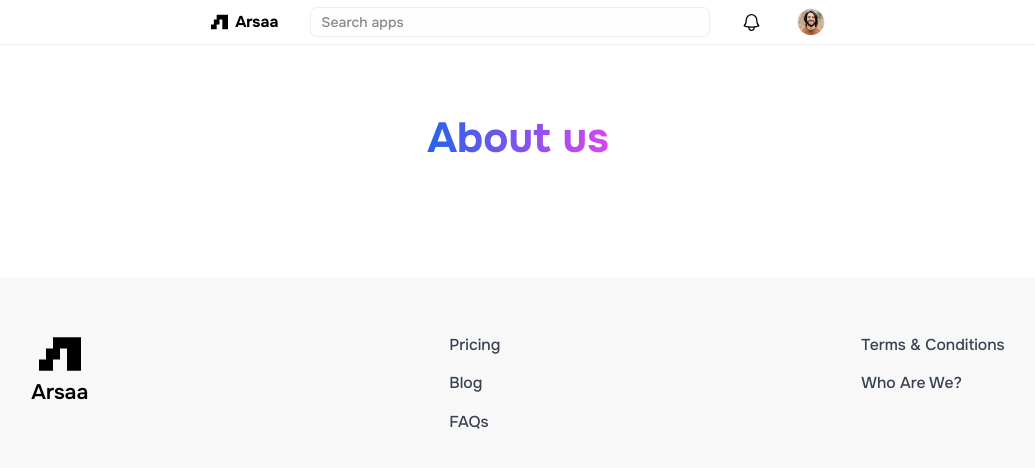
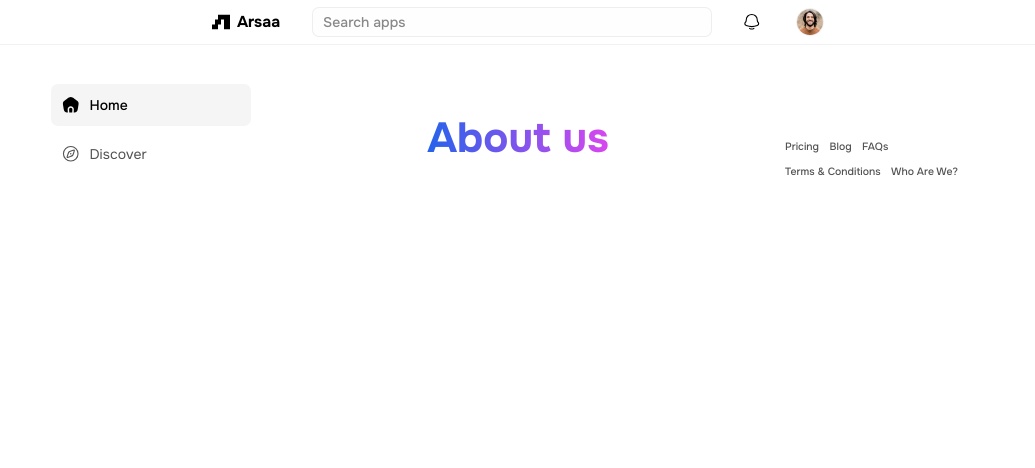
Before and after one commit to hasaansworld/deals-next, a Next.js app: page /about-us in a window 1280 px wide. Shown: the top 468 px of the page, without its empty margins (122-1157 px from the left). Built offline with nearby package versions, Linux system fonts and the light colour scheme.

Commit message:
added navigation and huge icons

```diff
--- a/app/components/footer/footer.jsx
+++ b/app/components/footer/footer.jsx
@@ -3,31 +3,23 @@ import Link from 'next/link';
 
 const Footer = () => {
 	return (
-		<footer className="min-h-60 w-full bg-[#f8f8f8] p-16">
-			<div className="w-6/7 3xl:w-1/2 mx-auto flex items-start justify-between lg:w-5/6 2xl:w-3/5">
-				<div className="flex flex-col items-center">
-					<img src="/icon_black.svg" className="w-12" />
-					<h3 className="mt-1 text-2xl font-semibold text-black">Arsaa</h3>
-				</div>
-				<div>
+		<footer className="mt-40 w-full">
+			<div className="flex flex-wrap items-start gap-3">
 				<Link href="/pricing">
-						<h5 className="cursor-pointer text-lg font-medium text-gray-700 hover:underline">Pricing</h5>
+					<h5 className="cursor-pointer text-xs font-medium text-neutral-600 hover:underline">Pricing</h5>
 				</Link>
 				<Link href="/blog">
-						<h5 className="mt-4 cursor-pointer text-lg font-medium text-gray-700 hover:underline">Blog</h5>
+					<h5 className="cursor-pointer text-xs font-medium text-neutral-600 hover:underline">Blog</h5>
 				</Link>
 				<Link href="/faqs">
-						<h5 className="mt-4 cursor-pointer text-lg font-medium text-gray-700 hover:underline">FAQs</h5>
+					<h5 className="cursor-pointer text-xs font-medium text-neutral-600 hover:underline">FAQs</h5>
 				</Link>
-				</div>
-				<div>
 				<Link href="/terms">
-						<h5 className="cursor-pointer text-lg font-medium text-gray-700 hover:underline">Terms & Conditions</h5>
+					<h5 className="cursor-pointer text-xs font-medium text-neutral-600 hover:underline">Terms & Conditions</h5>
 				</Link>
 				<Link href="/about-us">
-						<h5 className="mt-4 cursor-pointer text-lg font-medium text-gray-700 hover:underline">Who Are We?</h5>
+					<h5 className="cursor-pointer text-xs font-medium text-neutral-600 hover:underline">Who Are We?</h5>
 				</Link>
-				</div>
 			</div>
 		</footer>
 	);
--- a/app/components/header/header.jsx
+++ b/app/components/header/header.jsx
@@ -1,11 +1,8 @@
 'use client';
 
-import Image from 'next/image';
-import ActionButton from '../action-button/action-button';
-import { MagnifyingGlassIcon, BellIcon } from '@heroicons/react/24/outline';
 import Link from 'next/link';
-import FlatButton from '../action-button/flat-button';
 import { usePathname } from 'next/navigation';
+import Notification03Icon from '../icons/notification';
 
 const Header = () => {
 	const pathName = usePathname();
@@ -24,8 +21,9 @@ const Header = () => {
 					</Link>
 
 					<p className="mx-9 w-[400px] rounded-lg border border-[#666]/10 bg-[#f6f6f6]/10 px-3 py-1 font-medium text-[#888]">Search apps</p>
+
 					<div className="mr-10">
-						<BellIcon className="h-6 w-6 text-black" />
+						<Notification03Icon className="h-5 w-5 text-black" />
 					</div>
 
 					<img src="profile3.jpg" className="h-8 w-8 rounded-full border border-[#eee]" />
--- /dev/null
+++ b/app/components/icons/comment.jsx
@@ -0,0 +1,12 @@
+const Comment02Icon = (props) => (
+	<svg xmlns="http://www.w3.org/2000/svg" viewBox="0 0 24 24" width={24} height={24} color={'#000000'} fill={'none'} {...props}>
+		<path
+			d="M6.09881 19C4.7987 18.8721 3.82475 18.4816 3.17157 17.8284C2 16.6569 2 14.7712 2 11V10.5C2 6.72876 2 4.84315 3.17157 3.67157C4.34315 2.5 6.22876 2.5 10 2.5H14C17.7712 2.5 19.6569 2.5 20.8284 3.67157C22 4.84315 22 6.72876 22 10.5V11C22 14.7712 22 16.6569 20.8284 17.8284C19.6569 19 17.7712 19 14 19C13.4395 19.0125 12.9931 19.0551 12.5546 19.155C11.3562 19.4309 10.2465 20.0441 9.14987 20.5789C7.58729 21.3408 6.806 21.7218 6.31569 21.3651C5.37769 20.6665 6.29454 18.5019 6.5 17.5"
+			stroke="currentColor"
+			strokeWidth="1.5"
+			strokeLinecap="round"
+		/>
+	</svg>
+);
+
+export default Comment02Icon;
--- /dev/null
+++ b/app/components/icons/discover_circle.jsx
@@ -0,0 +1,19 @@
+const DiscoverCircleIcon = (props) => (
+	<svg xmlns="http://www.w3.org/2000/svg" viewBox="0 0 24 24" width={24} height={24} color={'#000000'} fill={'none'} {...props}>
+		<path
+			d="M22 12C22 6.47715 17.5228 2 12 2C6.47715 2 2 6.47715 2 12C2 17.5228 6.47715 22 12 22C17.5228 22 22 17.5228 22 12Z"
+			stroke="currentColor"
+			strokeWidth="1.5"
+		/>
+		<path
+			d="M12.4014 8.29796L15.3213 7.32465C16.2075 7.02924 16.6507 6.88153 16.8846 7.11544C17.1185 7.34935 16.9708 7.79247 16.6753 8.67871L15.702 11.5986C15.1986 13.1088 14.9469 13.8639 14.4054 14.4054C13.8639 14.9469 13.1088 15.1986 11.5986 15.702L8.67871 16.6753C7.79247 16.9708 7.34935 17.1185 7.11544 16.8846C6.88153 16.6507 7.02924 16.2075 7.32465 15.3213L8.29796 12.4014C8.80136 10.8912 9.05306 10.1361 9.59457 9.59457C10.1361 9.05306 10.8912 8.80136 12.4014 8.29796Z"
+			stroke="currentColor"
+			strokeWidth="1.5"
+			strokeLinecap="round"
+			strokeLinejoin="round"
+		/>
+		<path d="M12 12L11.9936 12.0064" stroke="currentColor" strokeWidth="2" strokeLinecap="round" strokeLinejoin="round" />
+	</svg>
+);
+
+export default DiscoverCircleIcon;
--- /dev/null
+++ b/app/components/icons/home.jsx
@@ -0,0 +1,12 @@
+const Home03IconSolid = (props) => (
+	<svg xmlns="http://www.w3.org/2000/svg" viewBox="0 0 24 24" width={24} height={24} color={'#000000'} fill={'none'} {...props}>
+		<path
+			fillRule="evenodd"
+			clipRule="evenodd"
+			d="M9.52408 1.99594C10.36 1.52688 11.1342 1.25 12.0003 1.25C12.8663 1.25 13.6406 1.52688 14.4765 1.99594C15.2864 2.45043 16.2144 3.12145 17.3814 3.96523L17.3814 3.96525L18.8905 5.05633C19.827 5.73347 20.575 6.2743 21.1392 6.77487C21.7217 7.29173 22.1575 7.807 22.434 8.45513C22.711 9.10469 22.778 9.77045 22.7409 10.5381C22.705 11.2789 22.5677 12.1726 22.3964 13.2871L22.0811 15.3387C21.8377 16.9225 21.6439 18.1837 21.3592 19.1662C21.0648 20.1821 20.6501 20.9887 19.9089 21.6052C19.1707 22.2192 18.2914 22.4926 17.2172 22.6231C16.8516 22.6675 16.4525 22.6964 16.0169 22.7151L16.2482 18.554C16.4193 16.0923 14.4683 14 11.9995 14C9.53067 14 7.57973 16.0923 7.75081 18.554L7.98211 22.7151C7.54706 22.6963 7.14851 22.6675 6.78334 22.6231C5.70918 22.4926 4.82985 22.2192 4.09168 21.6052C3.35043 20.9887 2.93572 20.1821 2.64133 19.1662C2.35662 18.1836 2.16283 16.9225 1.91946 15.3387L1.6042 13.2872C1.43291 12.1727 1.29555 11.2789 1.25969 10.5381C1.22252 9.77045 1.28953 9.10469 1.56657 8.45513C1.84301 7.807 2.27883 7.29173 2.86137 6.77487C3.42556 6.27429 4.17357 5.73346 5.11011 5.05632L6.61915 3.96524C7.78614 3.12145 8.71418 2.45043 9.52408 1.99594ZM9.98711 22.7494C10.252 22.75 10.5266 22.75 10.8114 22.75H13.1892C13.4734 22.75 13.7475 22.75 14.0119 22.7494L14.2521 18.4277L14.2527 18.4199C14.3461 17.1122 13.3104 16 11.9995 16C10.6885 16 9.65292 17.1122 9.74632 18.4199L9.74688 18.4277L9.98711 22.7494Z"
+			fill="currentColor"
+		/>
+	</svg>
+);
+
+export default Home03IconSolid;
--- /dev/null
+++ b/app/components/icons/notification.jsx
@@ -0,0 +1,20 @@
+const Notification03Icon = (props) => (
+	<svg xmlns="http://www.w3.org/2000/svg" viewBox="0 0 24 24" width={24} height={24} color={'#000000'} fill={'none'} {...props}>
+		<path
+			d="M2.52992 14.394C2.31727 15.7471 3.268 16.6862 4.43205 17.1542C8.89481 18.9486 15.1052 18.9486 19.5679 17.1542C20.732 16.6862 21.6827 15.7471 21.4701 14.394C21.3394 13.5625 20.6932 12.8701 20.2144 12.194C19.5873 11.2975 19.525 10.3197 19.5249 9.27941C19.5249 5.2591 16.1559 2 12 2C7.84413 2 4.47513 5.2591 4.47513 9.27941C4.47503 10.3197 4.41272 11.2975 3.78561 12.194C3.30684 12.8701 2.66061 13.5625 2.52992 14.394Z"
+			stroke="currentColor"
+			strokeWidth="1.5"
+			strokeLinecap="round"
+			strokeLinejoin="round"
+		/>
+		<path
+			d="M9 21C9.79613 21.6219 10.8475 22 12 22C13.1525 22 14.2039 21.6219 15 21"
+			stroke="currentColor"
+			strokeWidth="1.5"
+			strokeLinecap="round"
+			strokeLinejoin="round"
+		/>
+	</svg>
+);
+
+export default Notification03Icon;
--- /dev/null
+++ b/app/components/navigation/navigation.jsx
@@ -0,0 +1,21 @@
+'use client';
+
+import DiscoverCircleIcon from '../icons/discover_circle';
+import Home03IconSolid from '../icons/home';
+
+const Navigation = () => {
+	return (
+		<div className="fixed top-0 w-[200px] py-24">
+			<div className="flex w-full items-center gap-3 rounded-lg bg-neutral-100 p-3">
+				<Home03IconSolid className="h-5 w-5" />
+				<p className="font-medium text-black">Home</p>
+			</div>
+			<div className="mt-2 flex w-full items-center gap-3 rounded-lg p-3">
+				<DiscoverCircleIcon className="h-5 w-5 text-neutral-600" />
+				<p className="text-neutral-600">Discover</p>
+			</div>
+		</div>
+	);
+};
+
+export default Navigation;
--- a/app/components/post/post.jsx
+++ b/app/components/post/post.jsx
@@ -1,16 +1,6 @@
 import { inter } from '../../fonts';
-import {
-	EllipsisHorizontalIcon,
-	HeartIcon,
-	ChatBubbleOvalLeftIcon,
-	BookmarkIcon,
-	FaceSmileIcon,
-	ArrowPathIcon,
-	ChatBubbleLeftIcon,
-	PlusIcon,
-	PlusSmallIcon,
-	ChevronUpIcon,
-} from '@heroicons/react/24/outline';
+import { Bookmark02Icon, BubbleChatIcon, Comment01Icon, FavouriteIcon, MoreHorizontalIcon } from '@hugeicons/react-pro';
+import Comment02Icon from '../icons/comment';
 
 export default function Post({ index }) {
 	const appIcon = index % 2 == 0 ? '/loom.png' : '/zapier-logomark.svg';
@@ -24,71 +14,40 @@ export default function Post({ index }) {
 		'Ever wondered how to turn your lettering into a working font? Join us as we host Francis Chouquet @Fran6 in this free online talk to chat about his work and how he creates his amazing fonts!';
 
 	return (
-		<div className="mt-3 w-full cursor-pointer rounded-lg border border-[#eee] bg-white">
-			<div className="w-full cursor-pointer rounded-lg p-3">
+		<div className="mt-4 flex w-full items-start gap-3">
+			{/* <img src={appIcon} alt="Loom logo" className="h-10 w-10 rounded-md" /> */}
+			<div className="w-full cursor-pointer rounded-lg border border-[#eee] bg-white p-3">
+				<div className="w-full cursor-pointer rounded-lg">
 					<div className="flex items-center gap-3">
 						<img src={appIcon} alt="Loom logo" className="h-10 w-10 rounded-md" />
 						<div className="grow">
 							<h4 className="font-bold text-black">{appName}</h4>
-						<p className={`${inter.className} text-xs font-medium text-black/60`}>Productivity, Communication</p>
+							<p className={`${inter.className} text-xs text-neutral-400`}>Async video collaboration tool</p>
 						</div>
 
-					<button
-						class={`${inter.className} rounded-lg bg-[#5100ff]/5 px-3 py-0.5 text-sm font-medium text-[#5100ff] hover:bg-[#5100ff] hover:text-white`}
+						{/* <button
+							className={`${inter.className} rounded-lg bg-[#5100ff]/5 px-3 py-0.5 text-sm font-medium text-[#5100ff] hover:bg-[#5100ff] hover:text-white`}
 						>
 							Follow
-					</button>
-					<EllipsisHorizontalIcon className="h-6 w-6 text-black" />
+						</button> */}
+						<MoreHorizontalIcon className="h-6 w-6 text-black" />
 					</div>
-				<p class={`${inter.className} mt-4 leading-tight text-black`}>{postText}</p>
+					<p className={`${inter.className} mt-4 leading-tight text-black`}>{postText}</p>
 					<img src={postImage} alt="Loom banner" className="mt-3 rounded-lg" />
 					<div className="mt-3 flex items-center justify-between gap-1 px-1">
-					<div className="flex items-center gap-8">
-						<HeartIcon className="h-5 w-5" />
-						<ChatBubbleOvalLeftIcon className="h-5 w-5" />
-						<ArrowPathIcon className="h-5 w-5" />
-						<p className="text-sm font-medium text-[#777]">15 likes</p>
-						<p className="text-sm font-medium text-[#777]">6 replies</p>
+						<div className="min-w-20 flex items-center gap-2">
+							<FavouriteIcon className="h-5 w-5 !stroke-2 text-neutral-600" />
+							<p className="text-sm text-neutral-600">15</p>
+						</div>
+						<div className="min-w-20 flex items-center gap-2">
+							<Comment02Icon className="h-5 w-5 text-neutral-600" />
+							<p className="text-sm text-neutral-600">6</p>
 						</div>
 
-					{/* <div className="flex items-center gap-6 px-3 text-[#777]"></div> */}
-					{/* <div className="flex items-center gap-2">
-						<HeartIcon className="h-5 w-5" />
-						<p className="text-xs">15</p>
-					</div>
-					<div className="flex items-center gap-2">
-						<ChatBubbleOvalLeftIcon className="h-5 w-5" />
-						<p className="text-xs">15</p>
-					</div>
-					<div className="flex items-center gap-2">
-						<ArrowPathIcon className="h-5 w-5" />
-						<p className="text-xs">15</p>
-					</div> */}
-					<BookmarkIcon className="h-5 w-5" />
-				</div>
-			</div>
-			{false && (
-				<div className="border-t border-[#eee] p-3">
-					<div className="flex items-center gap-3">
-						<img src="profile3.jpg" className="h-8 w-8 rounded-full" />
-						<div className="flex grow items-center gap-2">
-							<h4 className="font-semibold text-black">@aiden_markaram</h4>
-							<p className={`${inter.className} text-xs font-medium text-black/60`}>15m ago</p>
-						</div>
-						<EllipsisHorizontalIcon className="h-6 w-6 text-black" />
-					</div>
-					<p class={`${inter.className} ml-11 leading-tight text-black`}>{commentText}</p>
-
-					<div className="ml-11 mt-3 flex items-center gap-8">
-						<HeartIcon className="h-5 w-5 shrink-0" />
-						<ChatBubbleOvalLeftIcon className="h-5 w-5" />
-						<div className="flex items-center gap-6 text-[#777]">
-							<p className="text-sm font-medium">15 likes</p>
-							<p className="text-sm font-medium">6 replies</p>
+						<Bookmark02Icon className="h-5 w-5 text-neutral-600" />
 					</div>
 				</div>
 			</div>
-			)}
 		</div>
 	);
 }
--- a/app/layout.js
+++ b/app/layout.js
@@ -3,6 +3,7 @@ import localFont from 'next/font/local';
 import '../styles/globals.css';
 import Header from './components/header/header';
 import Footer from './components/footer/footer';
+import Navigation from './components/navigation/navigation';
 
 export const metadata = {
 	title: 'Arsaa',
@@ -15,9 +16,17 @@ export default function RootLayout({ children }) {
 			<body className="bg-white">
 				<div className="h-screen overflow-y-auto">
 					<Header />
-					<div className="absolute h-screen w-full">
-						{children}
-						<Footer />
+					<div className="h-screen w-full">
+						<div className="mx-auto flex w-fit items-start gap-12">
+							<div className="w-[200px]">
+								<Navigation />
+							</div>
+							<div className="w-[450px]">{children}</div>
+
+							<div className="w-[200px]">
+								<Footer />
+							</div>
+						</div>
 					</div>
 				</div>
 			</body>
--- a/app/page.js
+++ b/app/page.js
@@ -7,15 +7,15 @@ export default function Page() {
 
 	return (
 		<>
-			<div className="mt-6 flex flex-col items-center py-10">
+			<div className="mx-auto mt-6 flex w-[450px] flex-col items-center py-10">
 				<div className="flex-1 overflow-y-auto">
 					<h2 className={`${brics.className} my-7 flex justify-center text-2xl font-bold text-black`}>
-						Share your startup story
+						Stories from exciting new apps
 						<img className="ml-1 h-6 w-6 text-[#5100ff]" src="/star.svg" />
 					</h2>
-					<div className="mx-auto w-[450px]">
+					<div className="w-full">
 						{repeatedContent.map((item, index) => (
-							<Post index={index} />
+							<Post index={index} key={index} />
 						))}
 					</div>
 				</div>
--- a/package.json
+++ b/package.json
@@ -8,7 +8,9 @@
 	},
 	"dependencies": {
 		"@heroicons/react": "^2.0.18",
-		"next": "latest",
+		"@hugeicons/hugeicons-pro": "^0.0.6",
+		"@hugeicons/react-pro": "^0.1.2",
+		"next": "^14.1.1",
 		"prettier-plugin-tailwindcss": "^0.5.3",
 		"react": "18.2.0",
 		"react-dom": "18.2.0"
```
Also changed, not shown: 2 other files (tests, documents, lock files or other folders). Lines whose indentation alone changed are shown as unchanged.
